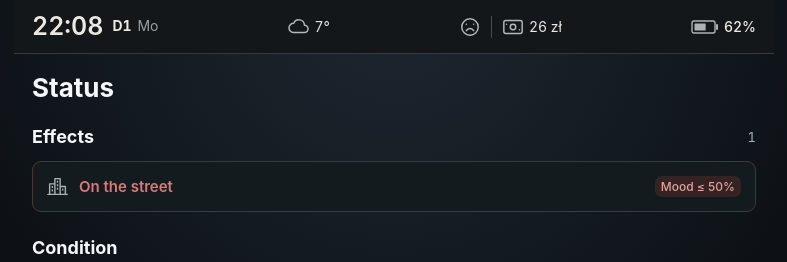
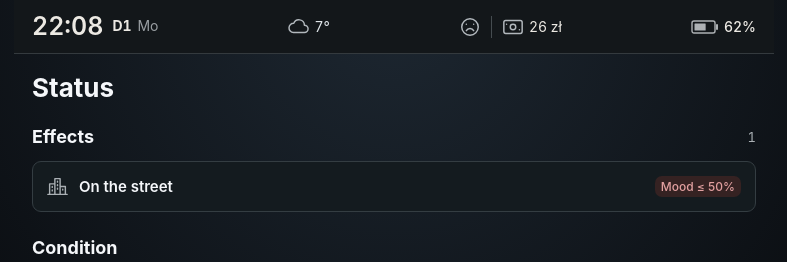
Before and after one commit to AlexanderKruk/street-life-game, a React (Vite) app: page / in a window 1280 px wide. Both pictures are taken after a click on the button "Status". Shown: the top 262 px of the page, without its empty margins (246-1033 px from the left). Built offline with nearby package versions, Linux system fonts and the light colour scheme.

Commit message:
Restore neutral effect rows with color only on impact tags (v205)

```diff
--- a/src/App.tsx
+++ b/src/App.tsx
@@ -25,7 +25,7 @@ import TrashSearchTime, { trashSearchMinutes } from './TrashSearchTime'
 import { useGameAutosave } from './useGameAutosave'
 import { SAVE_KEY, DISCOVERY_KEY, readSavedGame, loadDiscoveredLocations } from './saveCompatibility'
 
-const BUILD_VERSION = 'v2026.10.17-204'
+const BUILD_VERSION = 'v2026.10.17-205'
 const ACTIVITY_TICK_MS = 250
 
 const FIRST_NIGHT_EVENTS_KEY = 'street-life-first-night-events-v1'
--- a/src/styles.css
+++ b/src/styles.css
@@ -292,13 +292,9 @@ button.inventory-item { width:100%; }
 .effect strong { font-size:13px; }
 .effect small { color:#89959f; margin-top:2px; line-height:1.3; }
 .effect > b { font-size:10px; font-weight:700; white-space:nowrap; padding:5px 7px; border-radius:999px; }
-.effect.positive { border-color:#30483a; }
 .effect.positive > b { color:#9ed0ad; background:#1c3024; }
-.effect.negative { border-color:#4d3434; }
 .effect.negative > b { color:#dca4a4; background:#352222; }
 
-.effect.positive strong { color:#72c98d; }
-.effect.negative strong { color:#df7777; }
 .effect-impact { display:flex; flex-direction:column; align-items:flex-end; gap:3px; }
 .effect-impact b,.effect-impact em { font-size:10px; font-style:normal; font-weight:800; white-space:nowrap; padding:3px 6px; border-radius:7px; }
 .effect.positive .effect-impact b,.effect.positive .effect-impact em { color:#9ed0ad; background:#1c3024; }
@@ -431,7 +427,7 @@ button.inventory-item { width:100%; }
 .status-screen .effects-heading h3 { font-size:18px; font-weight:650; line-height:1.35; }
 .status-screen .effects-heading > span { font-size:13px; color:#aab0b4; font-variant-numeric:tabular-nums; }
 .status-screen .effects-list { gap:8px; }
-.status-screen .effect { grid-template-columns:22px minmax(0,1fr) auto; border-radius:9px; padding:14px; background:#141b1f; }
+.status-screen .effect { grid-template-columns:22px minmax(0,1fr) auto; border-color:#343d42; border-radius:9px; padding:14px; background:#141b1f; }
 .status-screen .effect .effect-name { white-space:nowrap; overflow:hidden; text-overflow:ellipsis; }
 .status-screen .effect .effect-impact { flex-wrap:nowrap; justify-content:flex-end; }
 .status-screen .effect-details { display:flex; align-items:center; gap:8px; }
```
Also changed, not shown: 1 other file (tests, documents, lock files or other folders).
